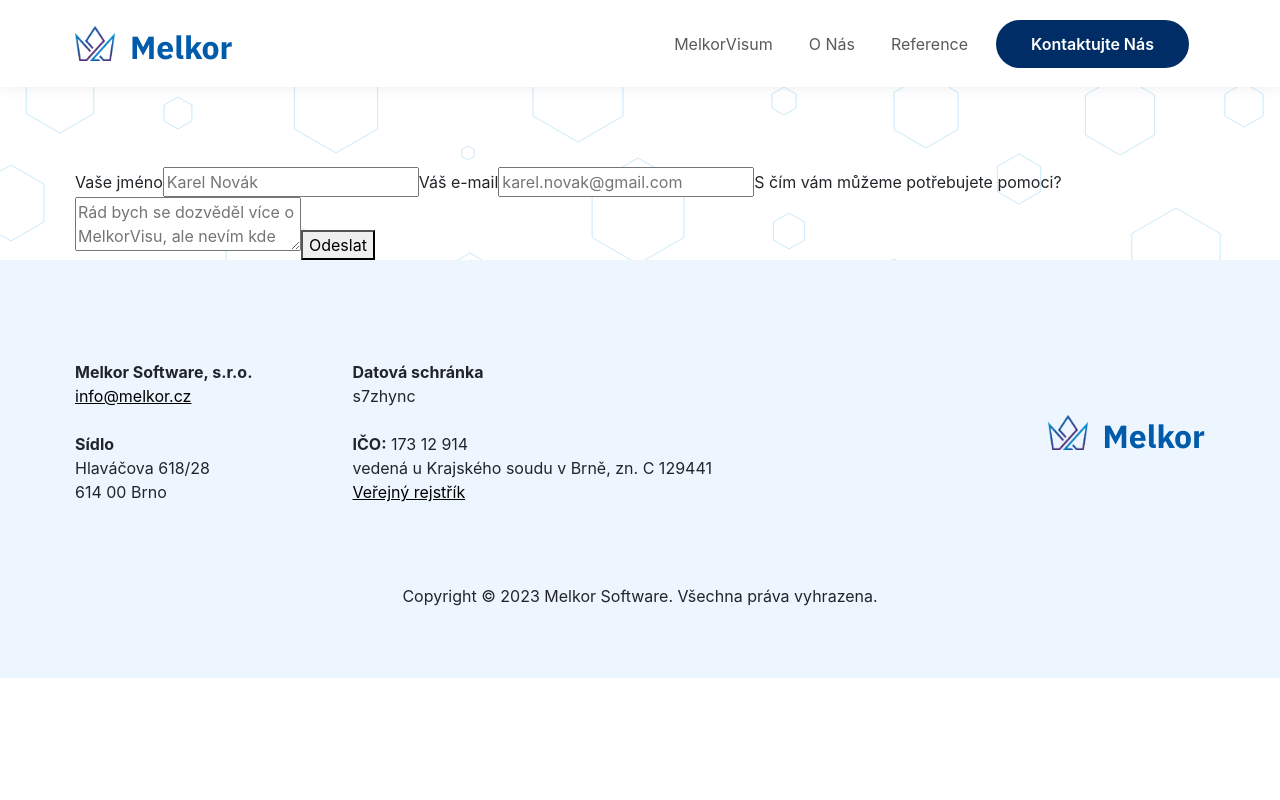
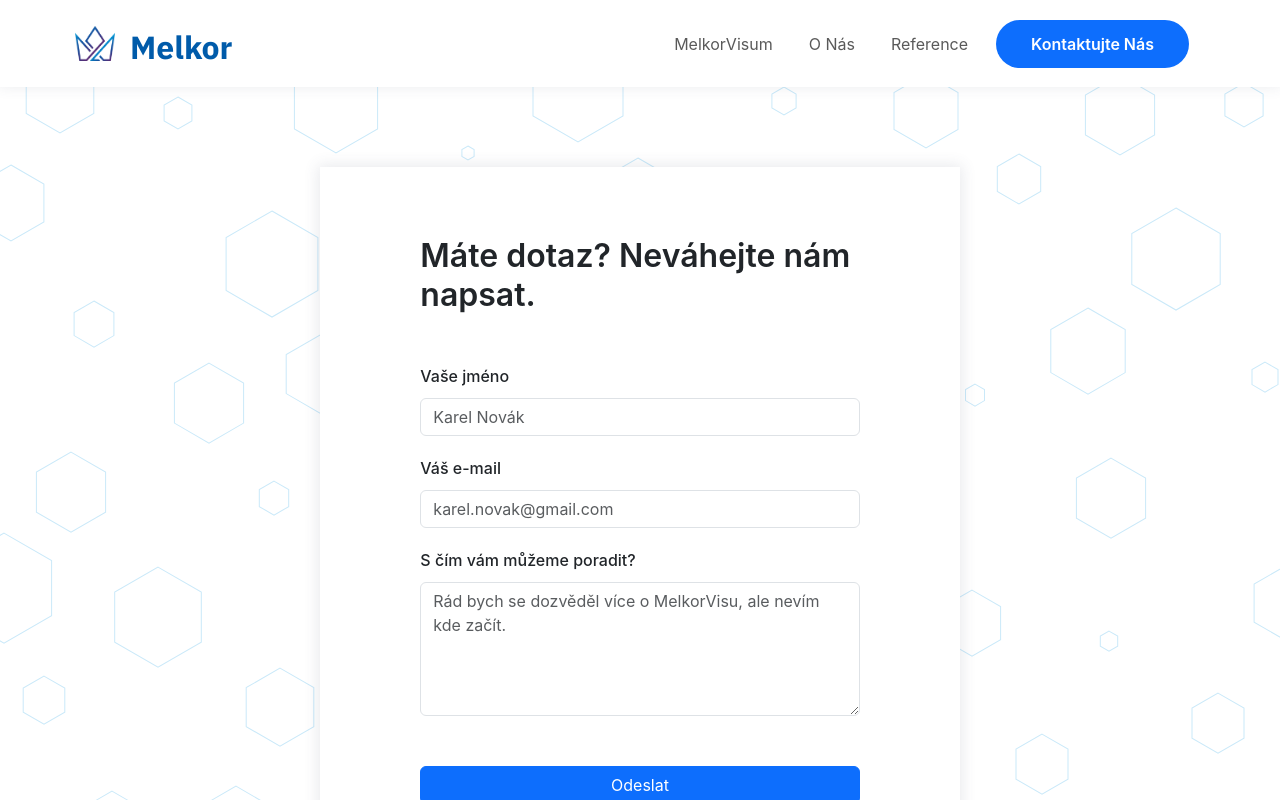
Before and after one commit to velkyam/melkorr, a React (Create React App) app: page /kontakt in a window 1280 px wide. Shown: the top 800 px of the page. Built offline with nearby package versions, Linux system fonts and the light colour scheme.

Commit message:
contact form

```diff
--- a/src/App.css
+++ b/src/App.css
@@ -5,6 +5,27 @@
 a{
   cursor: pointer;
 }
+  /* Contact Form */
+  .formContainer{
+    display: flex;
+    flex-direction: column;
+    width: 70%;
+    padding: 70px 100px 100px;
+    margin: 80px;
+    background-color: white;
+    box-shadow: 0 0px 14px 2px rgba(74, 85, 105, .12);
+  }
+  .formLabel{
+    margin: 10px 0px;
+    font-weight: 500;
+  }
+  .formInput{
+    margin: 0px 0px 10px;
+  }
+  .formText{
+    margin: 0px 0px 50px;
+  }
+
 .nodecor{
   text-decoration: none;
   color: currentColor;
@@ -70,7 +91,6 @@
 }
 
 .learnButton{
-  background-color:#012d66;
   font-weight: 600;
   font-size: 16px;
   border-radius: 100px;
@@ -463,7 +483,6 @@
     margin-right: 50px;
     width: 40px;
   }
-  /* Contact Form */
 
   /* Footer */
   .footerContainer{
--- a/src/components/Bar.js
+++ b/src/components/Bar.js
@@ -5,7 +5,7 @@
     return (
 
 
-<div class="Bar">
+<div className="Bar">
 <p className='messageBar'>Modernizace komplexních systémů správně provedená a navždy usnadněná.</p>
 </div>
 
--- a/src/components/ContactForm.js
+++ b/src/components/ContactForm.js
@@ -2,6 +2,7 @@
 // For more help visit https://formspr.ee/react-help
 import React from 'react';
 import { useForm, ValidationError } from '@formspree/react';
+
 function ContactForm() {
   const [state, handleSubmit] = useForm("xoqoryke");
   if (state.succeeded) {
@@ -9,55 +10,37 @@
   }
   return (
     <div className='hero'>
-    <div className='heroWidth'>
-        <div className="heroContainer">
+      <div className="heroWidth">
+          <div className='contactInfo'>
 
-    <form onSubmit={handleSubmit}>
-
-        <label for="full-name">Vaše jméno</label>
-    <input type="text" name="name" id="full-name" placeholder="Karel Novák" required></input>
-
-
-
-      <label htmlFor="email">
+          </div>
+            <form className="formContainer" onSubmit={handleSubmit}>
+            <h1 className='thirdTextTitle'>Máte dotaz? Neváhejte nám napsat.
+                        </h1>
+              <div className='col-12'>
+                <label htmlFor="full-name" className="formLabel">Vaše jméno</label>
+                <input type="text" name="name" id="full-name" placeholder="Karel Novák" required autoComplete="true" className="form-control formInput"/>
+              </div>
+              <div className='col-auto'>
+                <label htmlFor="email" className='formLabel'>
                   Váš e-mail
                 </label>
-      <input
-        id="email"
-        type="email"
-        name="email"
-        placeholder="karel.novak@gmail.com"
-        required
-        />
-      <ValidationError
-        prefix="Email"
-        field="email"
-        errors={state.errors}
-        />
-
-
-
-      <label>S čím vám můžeme potřebujete pomoci?</label>
-      <textarea
-
- id="message"
- name="message"
- placeholder="Rád bych se dozvěděl více o MelkorVisu, ale nevím kde začít."
- required
- />
-      <ValidationError
-        prefix="Message"
-        field="message"
-        errors={state.errors}
-        />
-
-      <button type="submit" disabled={state.submitting}>
+                <input id="email" type="email" name="email" placeholder="karel.novak@gmail.com" required autoComplete="true" className="form-control formInput"/>
+                <ValidationError prefix="Email" field="email" errors={state.errors}/>
+              </div>
+              <div className='col-auto'>
+                <label htmlFor="message" className='formLabel'>S čím vám můžeme poradit?</label>
+                <textarea className="form-control formText" id="message" name="message" placeholder="Rád bych se dozvěděl více o MelkorVisu, ale nevím kde začít." required rows="5"/>
+                <ValidationError prefix="Message" field="message" errors={state.errors}/>
+              </div>
+              <button className="btn btn-primary" type="submit" disabled={state.submitting}>
                 Odeslat
               </button>
             </form>
           </div>
         </div>
-    </div>
+
+
   );
 }
 
--- a/src/components/Footer.js
+++ b/src/components/Footer.js
@@ -27,9 +27,9 @@
                         <a  href="https://or.justice.cz/ias/ui/rejstrik-firma.vysledky?subjektId=1163732&typ=PLATNY" target="blank" className='learnLink underline'>Veřejný rejstřík</a>
                     </div>
                 </div>
-                    <Link class="navbar-brand logoContainer" to="/">
+                    <Link className="navbar-brand logoContainer" to="/">
                         <img className="navLogo" src={navLogo} alt="melkor_logo" />
-                        <h1 class="logoTitle">Melkor</h1>
+                        <h1 className="logoTitle">Melkor</h1>
                     </Link>
                 </div>
                 <div className='copyright'>Copyright © 2023 Melkor Software. Všechna práva vyhrazena.</div>
--- a/src/components/Hero.js
+++ b/src/components/Hero.js
@@ -7,19 +7,21 @@
 import card3 from '../components/assets/images/card3.svg'
 
 function Hero() {
-
     return (
 
         <div className='hero'>
             <div className='heroWidth'>
                 <div className="heroContainer">
                     <div className='heroTextContainer'>
-                        <h1 className='heroTitle'>Spolehlivé řešení pro komplexní systémy.
+
+                        <h1 className='heroTitle'>
+                        Efektivní řešení pro industriální
+                        systémy.
                         </h1>
                         <div className='heroSubtitle'>
-                            MelkorVisum je moderní integrovaná platforma plně přizpůsobitelná pro nespočet použití.
+                            MelkorVisum je moderní integrovaná platforma plně přizpůsobitelná pro jakýkoli komplexní systémy.
                         </div>
-                        <Link className='nodecor' to='/melkorvisum'> <button type="button" class="btn btn-primary btn-lg learnButton">MelkorVisum</button></Link>
+                        <Link className='nodecor' to='/melkorvisum'> <button type="button" className="btn btn-primary btn-lg learnButton">MelkorVisum</button></Link>
                     </div>
                     <div className='videoContainer'>
                         <video width="100%" loop autoPlay muted playsInline className='bgVideo'>
--- a/src/components/Nav.js
+++ b/src/components/Nav.js
@@ -7,32 +7,32 @@
     return (
 
 
-<nav class="navbar navbar-expand-lg fixed-top  bg-white">
-    <div class="topNav">
-    <Link to="/" class="navbar-brand logoContainer" >
+<nav className="navbar navbar-expand-lg fixed-top  bg-white">
+    <div className="topNav">
+    <Link to="/" className="navbar-brand logoContainer" >
             <img className="navLogo" src={navLogo} alt="melkor_logo"/>
-            <h1 class="logoTitle">Melkor</h1>
+            <h1 className="logoTitle">Melkor</h1>
         </Link>
-        <button class="navbar-toggler" type="button" data-bs-toggle="offcanvas" data-bs-target="#navbarOffcanvasLg" aria-controls="navbarOffcanvasLg" aria-label="Toggle navigation">
-            <span class="navbar-toggler-icon"></span>
+        <button className="navbar-toggler" type="button" data-bs-toggle="offcanvas" data-bs-target="#navbarOffcanvasLg" aria-controls="navbarOffcanvasLg" aria-label="Toggle navigation">
+            <span className="navbar-toggler-icon"></span>
         </button>
-        <div class="offcanvas offcanvas-end" tabindex="-1" id="navbarOffcanvasLg" aria-labelledby="navbarOffcanvasLgLabel">
-            <div class="offcanvas-header">
-                <button type="button" class="btn-close" data-bs-dismiss="offcanvas" aria-label="Close"></button>
+        <div className="offcanvas offcanvas-end" tabIndex="-1" id="navbarOffcanvasLg" aria-labelledby="navbarOffcanvasLgLabel">
+            <div className="offcanvas-header">
+                <button type="button" className="btn-close" data-bs-dismiss="offcanvas" aria-label="Close"></button>
             </div>
-            <div class="offcanvas-body">
-                <ul class="navbar-nav justify-content-end flex-grow-1 pe-3 align-items-center">
-                <li class="nav-item">
-                    <Link class="nav-link navPage" to='/melkorvisum'>MelkorVisum</Link>
+            <div className="offcanvas-body">
+                <ul className="navbar-nav justify-content-end flex-grow-1 pe-3 align-items-center">
+                <li className="nav-item">
+                    <Link className="nav-link navPage" to='/melkorvisum'>MelkorVisum</Link>
                 </li>
-                <li class="nav-item">
-                    <Link class="nav-link navPage" to="/onas">O Nás</Link>
+                <li className="nav-item">
+                    <Link className="nav-link navPage" to="/onas">O Nás</Link>
                 </li>
-                <li class="nav-item">
-                    <Link class="nav-link navPage" to='/reference'>Reference</Link>
+                <li className="nav-item">
+                    <Link className="nav-link navPage" to='/reference'>Reference</Link>
                 </li>
-                <li class="nav-item">
-                        <Link className='nodecor' to='/kontakt'><button type="button" class="btn btn-primary btn-lg learnButton" >Kontaktujte Nás</button></Link>
+                <li className="nav-item">
+                        <Link className='nodecor' to='/kontakt'><button type="button" className="btn btn-primary btn-lg learnButton" >Kontaktujte Nás</button></Link>
                 </li>
                 </ul>
             </div>
--- a/src/pages/contact.js
+++ b/src/pages/contact.js
@@ -4,10 +4,9 @@
 import Footer from '../components/Footer';
 import Contact from '../components/ContactForm';
 
-
 function ContactPage() {
     return (
-      <div className="App">
+      <div>
         <Nav/>
         <Contact/>
         <Footer/>
```
Also changed, not shown: src/components/Offer.js (+10 -10 lines). Lines whose indentation alone changed are shown as unchanged.
